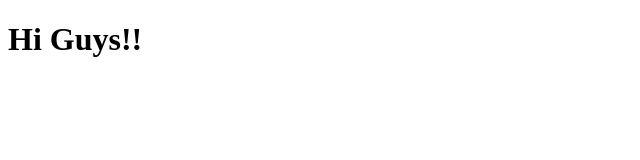
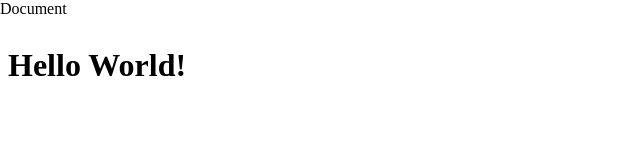
Before and after one commit to Ekwuno/GitHub-101, a plain HTML site: page index.html in a window 1280 px wide. Shown: the whole page, without its empty margins (0-640 px from the left). Drawn offline with Linux system fonts and the light colour scheme.

Commit message:
added DIVs to  index.html

```diff
--- a/css/style.css
+++ b/css/style.css
@@ -0,0 +1,4 @@
+*{
+    display: grid;
+
+}
--- a/index.html
+++ b/index.html
@@ -8,8 +8,10 @@
     <title>Document</title>
 </head>
 <body>
-    <h1>
-        Hi Guys!!
-    </h1>
+    <div>
+        <div>
+           <h1>Hello World! </h1>
+        </div>
+    </div>
 </body>
 </html>
```
